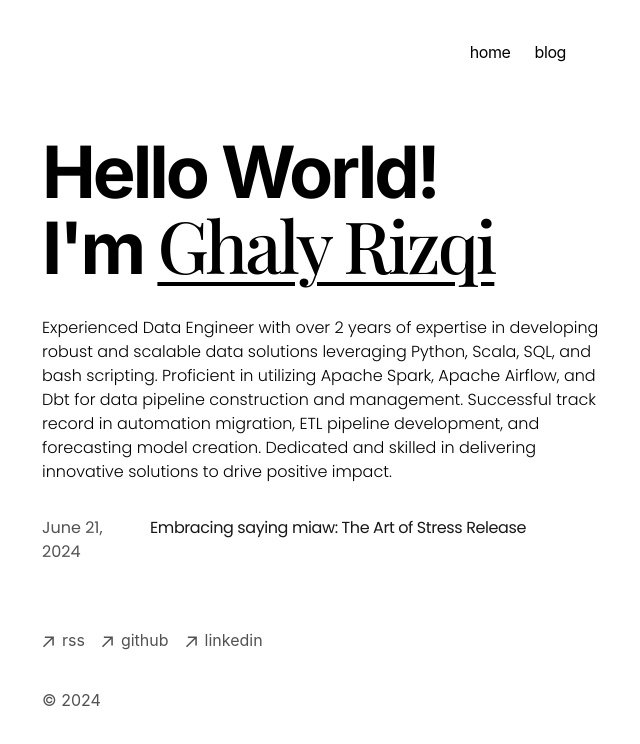
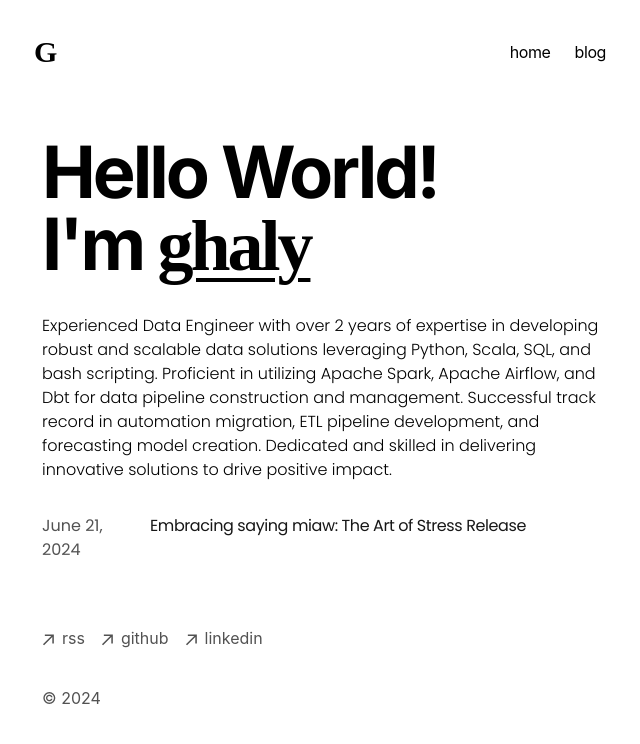
Before and after one commit to ghalyrizqi/blog, a Next.js app: page / in a window 1280 px wide. Shown: the top 744 px of the page, without its empty margins (310-950 px from the left). Built offline with nearby package versions, Linux system fonts and the light colour scheme.

Commit message:
add logo and change font hero

```diff
--- a/app/components/nav.tsx
+++ b/app/components/nav.tsx
@@ -14,12 +14,17 @@ export function Navbar() {
     <aside className="-ml-[8px] mb-16 tracking-tight">
       <div className="lg:sticky lg:top-20">
         <nav
-          className="flex flex-row items-start relative px-0 pb-0 fade md:overflow-auto scroll-pr-6 md:relative"
+          className="flex justify-between items-center relative px-0 pb-0 fade md:overflow-auto scroll-pr-6 md:relative"
           id="nav"
         >
-          <div className="flex flex-row space-x-0 ml-auto pr-10">
-            {" "}
-            {/* Changed ml-auto to align items to the right */}
+          {/* Left content: Logo text */}
+          <div className="left-content flex items-center">
+            <Link href="/" className="playwrite-us-trad text-3xl">
+              G
+            </Link>
+          </div>
+          {/* Right content: Navigation items */}
+          <div className="flex space-x-4">
             {Object.entries(navItems).map(([path, { name }]) => (
               <Link
                 key={path}
--- a/app/global.css
+++ b/app/global.css
@@ -1,4 +1,5 @@
 @import "tailwindcss";
+@import url("https://fonts.googleapis.com/css2?family=Playwrite+US+Trad:wght@100..400&display=swap");
 
 ::selection {
   background-color: #47a3f3;
@@ -31,6 +32,13 @@
 
 html {
   min-width: 360px;
+}
+
+.playwrite-us-trad {
+  font-family: "Playwrite US Trad", cursive;
+  font-optical-sizing: auto;
+  font-weight: 600;
+  font-style: normal;
 }
 
 .prose .anchor {
--- a/app/page.tsx
+++ b/app/page.tsx
@@ -1,5 +1,5 @@
 import { BlogPosts } from "app/components/posts";
-import { Inter, Poppins, Playfair_Display } from "next/font/google"; // Assuming PlayfairDisplay is imported similarly
+import { Inter, Poppins } from "next/font/google"; // Assuming PlayfairDisplay is imported similarly
 
 const inter = Inter({
   weight: ["700"],
@@ -14,10 +14,6 @@ const poppins2 = Poppins({
   weight: ["400"],
   subsets: ["latin"],
 });
-const playfairDisplay = Playfair_Display({
-  weight: ["500"],
-  subsets: ["latin"],
-});
 
 export default function Page() {
   return (
@@ -25,13 +21,13 @@ export default function Page() {
       <h1 className="mb-8 text-6xl font-bold tracking-tighter">
         <span className={`${inter.className} text-7xl`}>
           Hello World!
-          <br></br>
+          <br />
           I'm{" "}
         </span>{" "}
         <span
-          className={`${playfairDisplay.className} text-7xl underline decoration-4 underline-offset-8`}
+          className={`playwrite-us-trad text-7xl underline decoration-4 underline-offset-8`}
         >
-          Ghaly Rizqi
+          ghaly
         </span>
       </h1>
       <p className={`${poppins.className} mb-8`}>
```
